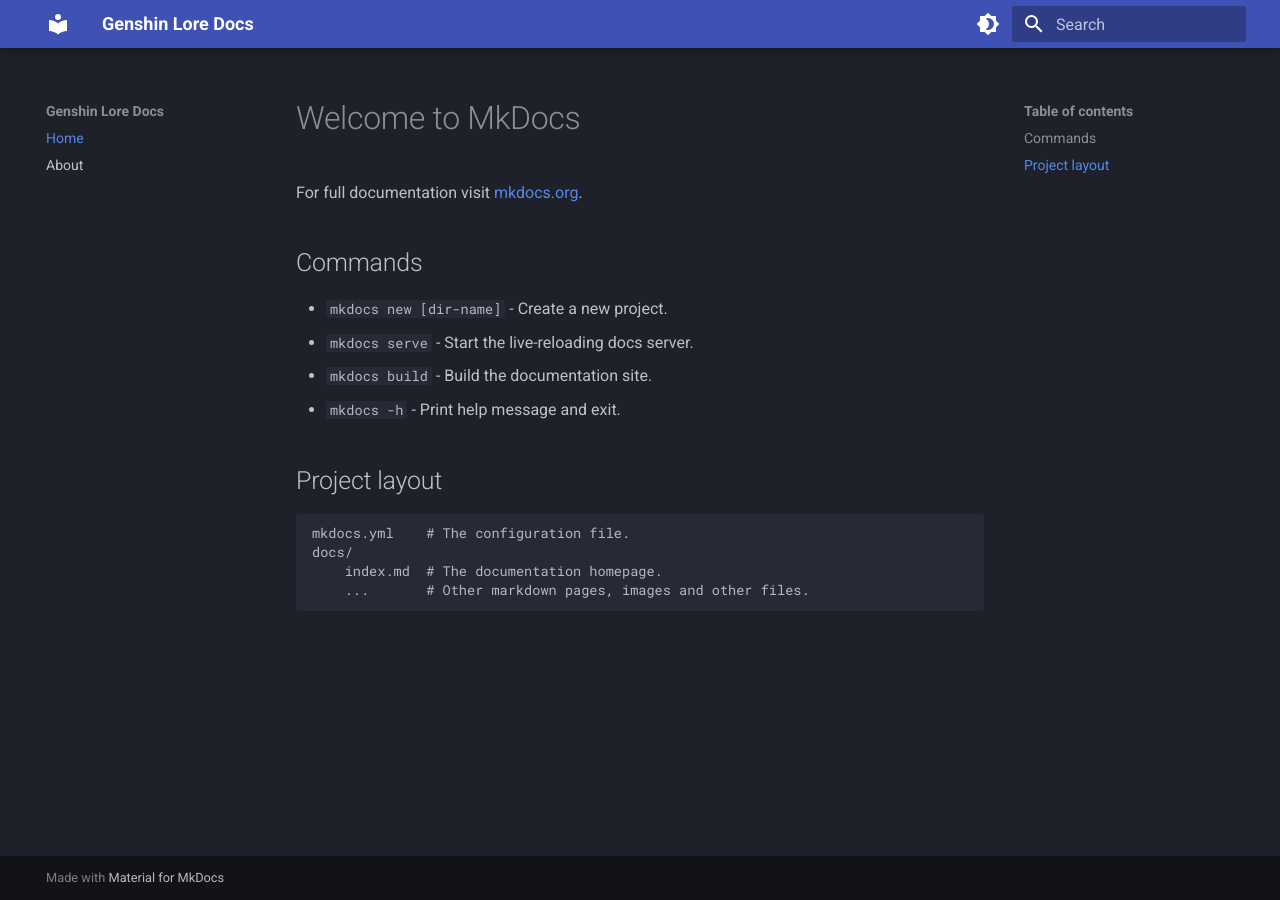
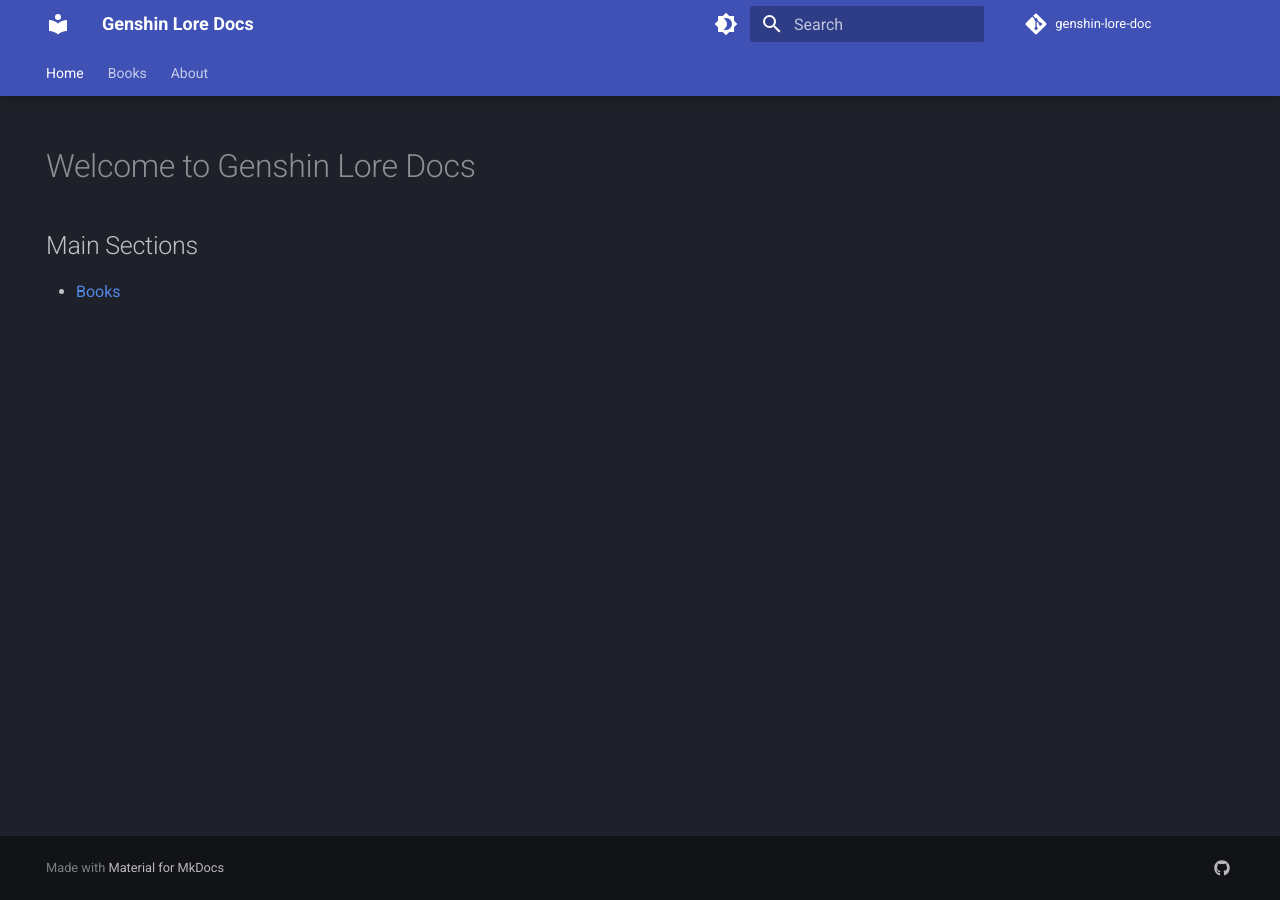
Before and after one commit to wolf0905/genshin-lore-doc, an MkDocs documentation site: the page built from docs/index.md, in a window 1280 px wide. Built offline with MkDocs 1.6.1 and Material for MkDocs 9.7.7, drawn with Linux system fonts in a browser that asks for light colours; comment, search, counter and statistics services are not loaded.

Commit message:
added working for 2 books

```diff
--- a/docs/index.md
+++ b/docs/index.md
@@ -1,17 +1,11 @@
-# Welcome to MkDocs
+---
+hide:
+    -navigation
+    -toc
+---
 
-For full documentation visit [mkdocs.org](https://www.mkdocs.org).
+# Welcome to Genshin Lore Docs
 
-## Commands
+## Main Sections
 
-* `mkdocs new [dir-name]` - Create a new project.
-* `mkdocs serve` - Start the live-reloading docs server.
-* `mkdocs build` - Build the documentation site.
-* `mkdocs -h` - Print help message and exit.
-
-## Project layout
-
-    mkdocs.yml    # The configuration file.
-    docs/
-        index.md  # The documentation homepage.
-        ...       # Other markdown pages, images and other files.
+* [Books](books/)
--- /dev/null
+++ b/docs/stylesheets/extra.css
@@ -0,0 +1,4 @@
+.md-typeset .admonition,
+.md-typeset details {
+  font-size: 0.72rem;
+}
--- a/mkdocs.yml
+++ b/mkdocs.yml
@@ -1,6 +1,10 @@
 site_name: Genshin Lore Docs
 theme:
   name: material
+  features:
+   - navigation.tabs
+   - navigation.tabs.sticky
+   - navigation.indexes
   palette:
     # Palette toggle for dark mode
     - scheme: slate
@@ -13,5 +17,21 @@
         icon: material/brightness-7
         name: Switch to dark mode
 nav:
-  - Home: index.md
-  - About: about.md
+  - 'Home': 'index.md'
+  - 'Books':
+    - 'books/index.md'
+    - 'Inazuma':
+      - 'books/Inazuma/The_Byakuyakoku_Collection.md'
+    - 'Fontaine':
+      - 'books/Fontaine/Perinheri.md'
+  - 'About': 'about.md'
+markdown_extensions:
+  - admonition
+extra_css:
+  - stylesheets/extra.css
+extra:
+  social:
+    - icon: fontawesome/brands/github
+      link: https://github.com/wolf0905/genshin-lore-doc
+repo_url: https://github.com/wolf0905/genshin-lore-doc
+repo_name: genshin-lore-doc
```
Also changed, not shown: docs/about.md (+5 -0 lines), docs/books/Fontaine/Perinheri.md (added, +55 -0 lines), docs/books/Inazuma/The_Byakuyakoku_Collection.md (added, +216 -0 lines), docs/books/index.md (added, +6 -0 lines).
